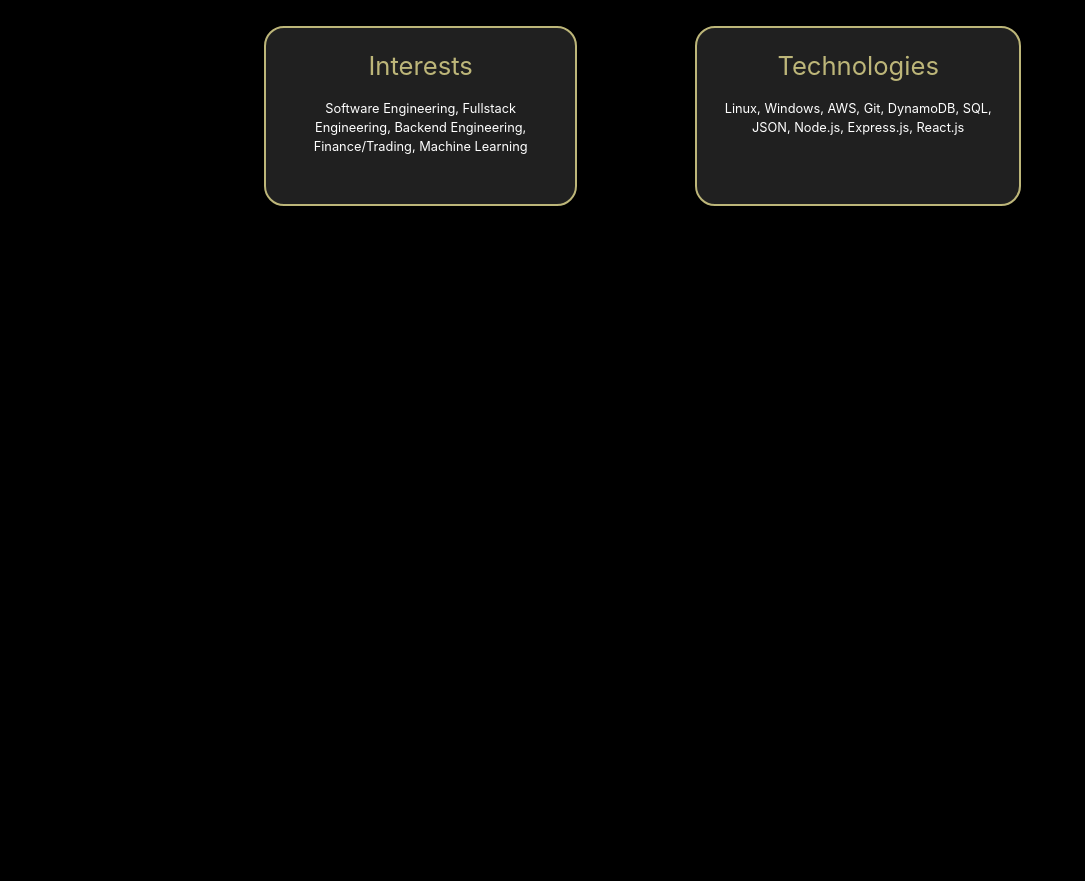
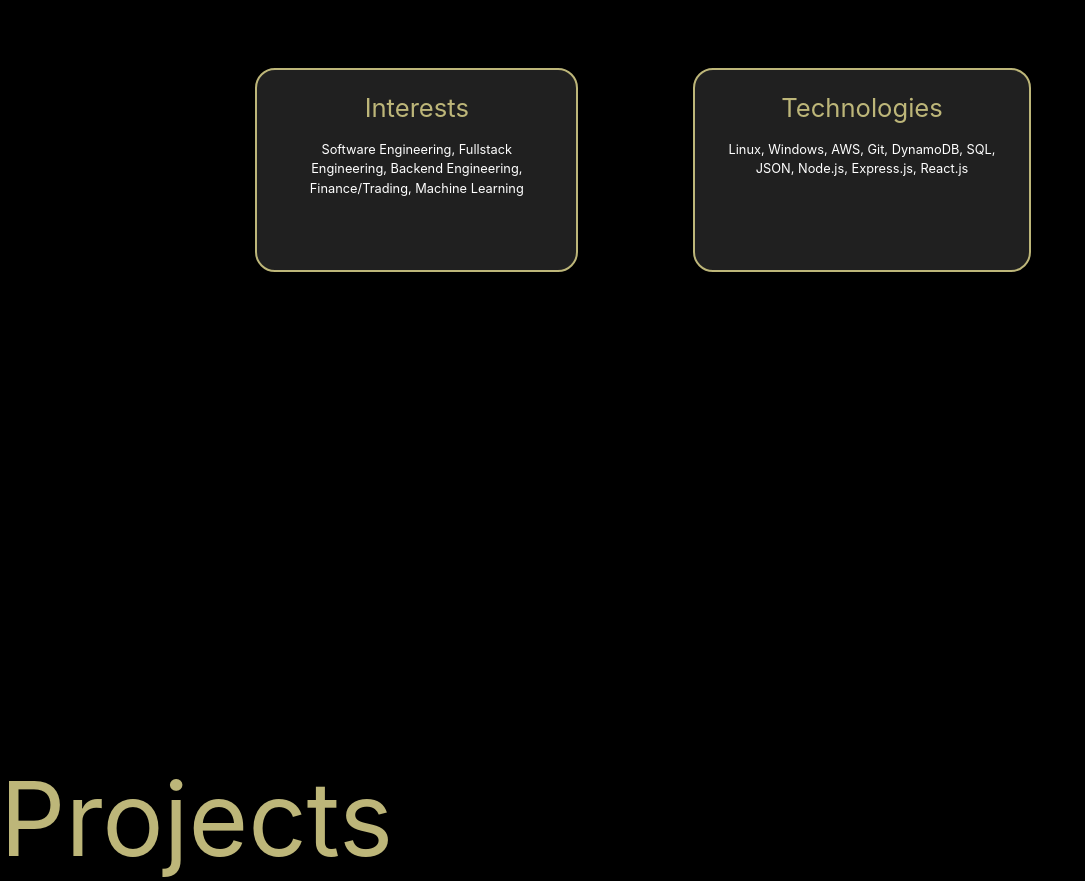
Before and after one commit to jonmcfee03/new_portfolio, a plain HTML site: page index.html in a window 1280 px wide. Shown: the part 1253-2134 px from the top of the page, without its empty margins (0-1085 px from the left). Before the commit the page ends 1459 px from the top, so only its background shows below. Drawn offline with Linux system fonts and the light colour scheme.

Commit message:
done w skills

```diff
--- a/css/style.css
+++ b/css/style.css
@@ -61,7 +61,7 @@ nav li {
 }
 
 nav a {
-    color: white;
+    color: rgb(170, 170, 170);
     background-color: transparent;
 }
 nav a:hover, nav a:focus {
@@ -107,7 +107,7 @@ nav button {
         height: auto;
         background: black;
         width: 100%;
-        border-bottom: 1px solid white;
+        border-bottom: 1px solid rgb(170, 170, 170);
     }
 
     .nav-container {
@@ -115,10 +115,11 @@ nav button {
         grid-template-columns: 40% 14% 14% 14% 14%;
         justify-content: end;
         align-content: center;
+        text-align: center;
     }
 
     .nav-container > li {
-        font-size: 30px;
+        font-size: 24px;
         display: inline;
         list-style-type: none;
         padding: 20px;
@@ -127,6 +128,20 @@ nav button {
 
     nav li:first-child {
         display: none;
+    }
+
+    .home-link {
+        text-align: left;
+    }
+
+    .home-link > a {
+        color: #bdb679;
+    }
+
+    .home-link > a:hover, .home-link > a:focus {
+        color: #777247;
+        text-decoration: underline;
+        text-decoration-thickness: 2px;
     }
 
 }
@@ -220,6 +235,7 @@ nav button {
     padding-bottom: 25px;
 }
 
+/* ABOUT DESKTOP VIEW */
 @media screen and (min-width: 968px) {
     .about {
         display: grid;
@@ -260,12 +276,10 @@ nav button {
 
 .bubble-container {
     display: grid;
-    grid-template-columns: auto;
-    justify-content: space-around;
-    text-align: center;
-    align-items: center;
-    gap: 10%;
-    padding-top: 50px;
+    grid-template-rows: 200px 200px 200px 200px;
+    justify-content: center;
+    height: 1000px;
+    padding-top: 25px;
 }
 
 .skills-bubble {
@@ -274,7 +288,7 @@ nav button {
     border-radius: 20px;
     padding: 25px;
     width: 70%;
-    height: 80%;
+    height: 125px;
     margin: auto;
 }
 
@@ -289,6 +303,7 @@ nav button {
     color: white;
 }
 
+/* SKILLS DESKTOP VIEW */
 @media screen and (min-width: 968px) {
     .skills-title {
         font-size: 4.5vw;
@@ -297,7 +312,8 @@ nav button {
     .bubble-container {
         grid-template-columns: auto auto;
         justify-content: center;
-        gap: 20% 10%
+        gap: 75px 75px;
+        box-sizing: border-box;
     }
 
     .skills-bubble:nth-child(2n) {
@@ -310,7 +326,8 @@ nav button {
 
     .skills-bubble {
         width: 50%;
-        margin: 0;
+        height: 150px;
+        margin: 0 20px;
     }
 
     .bubble-title {
@@ -324,3 +341,9 @@ nav button {
     }
 }
 /* END SKILLS STYLES */
+
+/* PROJECTS STYLES */
+
+.projects-title {
+
+}
--- a/index.html
+++ b/index.html
@@ -74,9 +74,7 @@
             <img src="images/portrait.jpg" alt="another photo of me">
         </div>
         <div class="skills" id="skills">
-            <h2 class="skills-title">
-                Skills
-            </h2>
+            <h2 class="skills-title">Skills</h2>
 
             <div class="bubble-container">
                 <div class="skills-bubble">
@@ -109,7 +107,9 @@
                 </div>
             </div>
         </div>
-        <div class="projects" id="projects"></div>
+        <div class="projects" id="projects">
+            <h2 class="projects-title">Projects</h2>
+        </div>
         <div class="contact" id="contact"></div>
     </main>
 </body>
```
